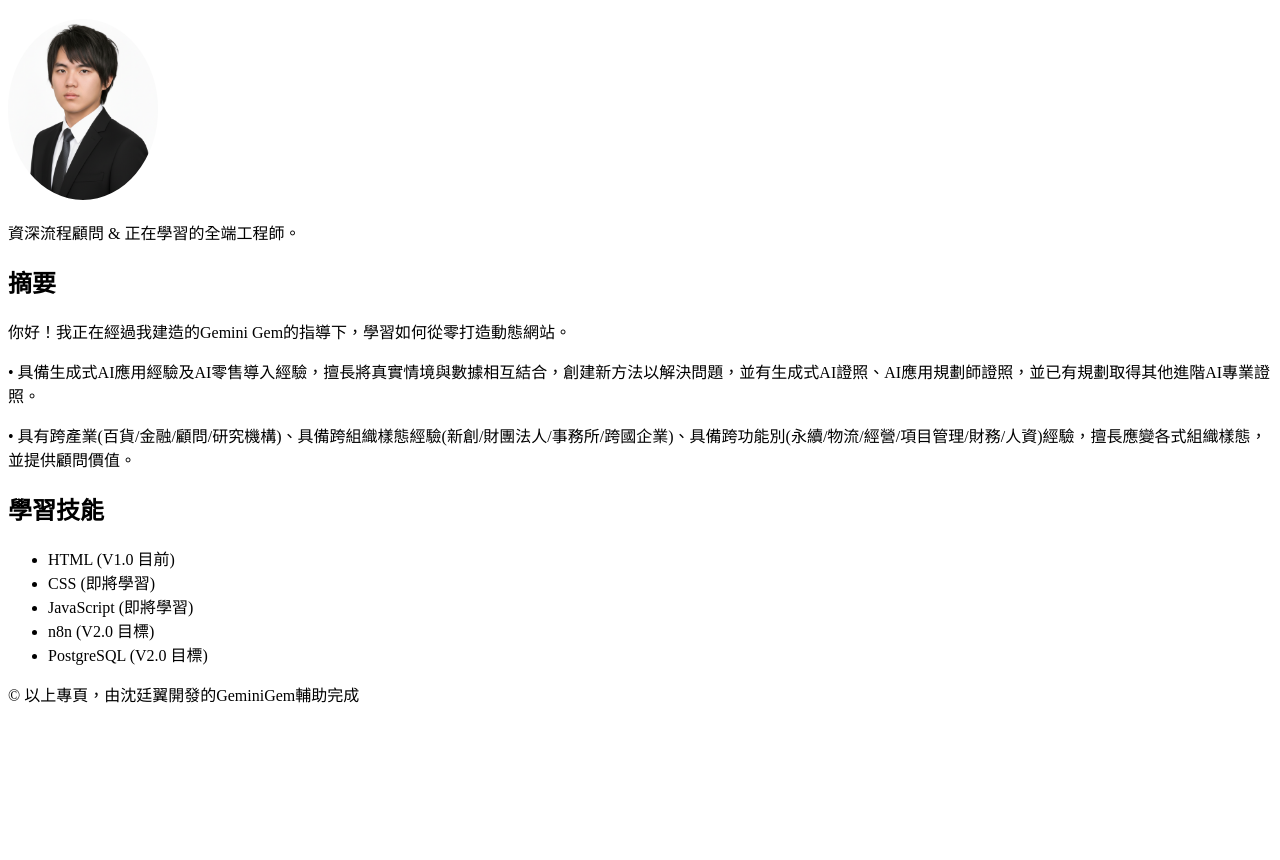
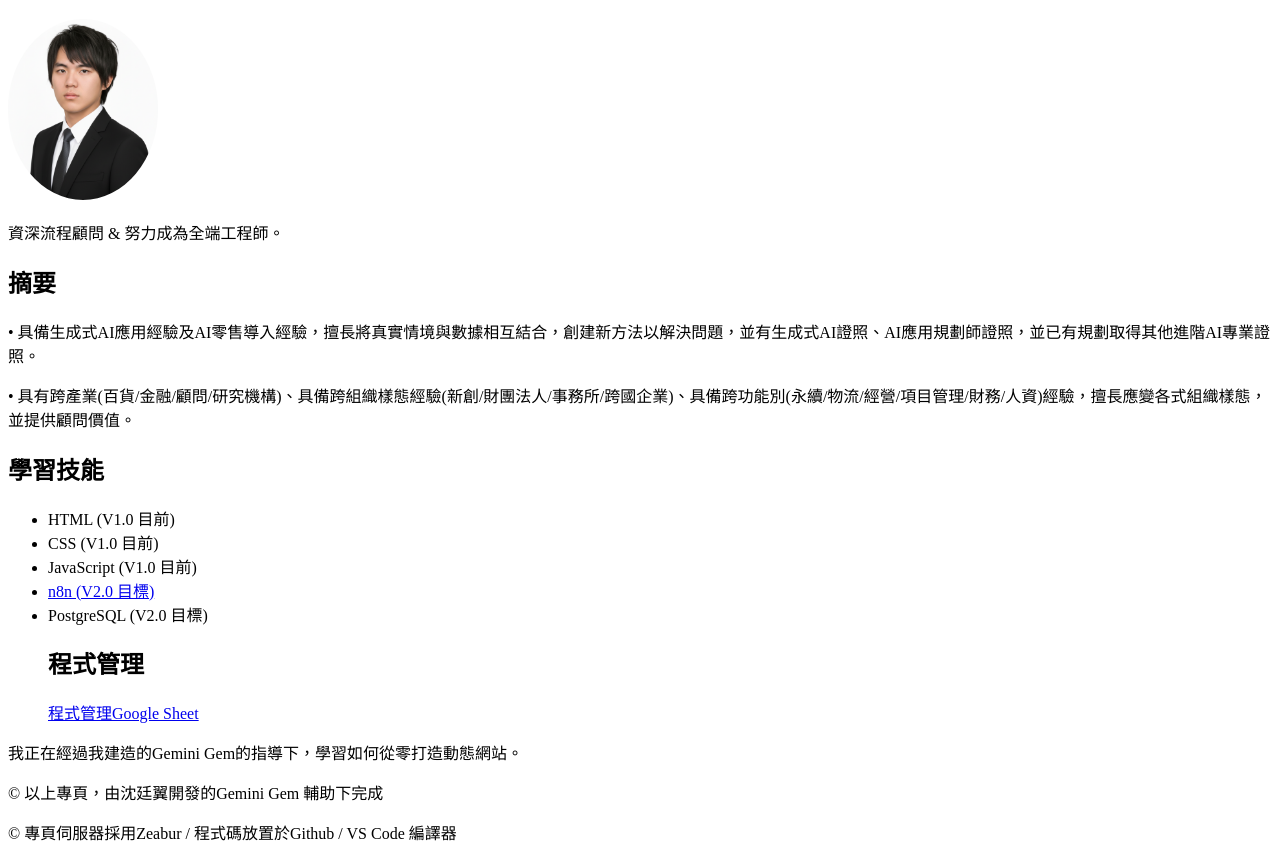
Before and after one commit to dksitn/my-resume-v1, a plain HTML site: page index.html in a window 1280 px wide. Shown: the part 70-930 px from the top of the page. Before the commit the page ends 800 px from the top, so only its background shows below. Drawn offline with Linux system fonts and the light colour scheme.

```diff
--- a/index.html
+++ b/index.html
@@ -3,43 +3,54 @@
  <head>
         <meta charset="UTF-8">
         <meta name="viewport" content="width=device-width, initial-scale=1.0">
-        <title>沈廷翼的履歷</title>
+        <title>沈廷翼的個人網頁</title>
 
         <link rel="stylesheet" href="style.css">
 
  </head>
 
-
-<body>
+ <body>
     <header>
         <h1>沈廷翼的履歷 V2.0</h1>
 
         <img id="profile-pic" src="images/my-photo.png" alt="沈廷翼的大頭貼">
-         <p>資深流程顧問 & 正在學習的全端工程師。</p>
+         <p>資深流程顧問 & 努力成為全端工程師。</p>
+
     </header>
 
     <main>
         <section>
             <h2>摘要</h2>
-            <p>你好！我正在經過我建造的Gemini Gem的指導下，學習如何從零打造動態網站。</p>
-            <p>• 具備生成式AI應用經驗及AI零售導入經驗，擅長將真實情境與數據相互結合，創建新方法以解決問題，並有生成式AI證照、AI應用規劃師證照，並已有規劃取得其他進階AI專業證照。</p>
-            <p>• 具有跨產業(百貨/金融/顧問/研究機構)、具備跨組織樣態經驗(新創/財團法人/事務所/跨國企業)、具備跨功能別(永續/物流/經營/項目管理/財務/人資)經驗，擅長應變各式組織樣態，並提供顧問價值。 </p>   </section>
-        <section>
+                <p>• 具備生成式AI應用經驗及AI零售導入經驗，擅長將真實情境與數據相互結合，創建新方法以解決問題，並有生成式AI證照、AI應用規劃師證照，並已有規劃取得其他進階AI專業證照。</p>
+                <p>• 具有跨產業(百貨/金融/顧問/研究機構)、具備跨組織樣態經驗(新創/財團法人/事務所/跨國企業)、具備跨功能別(永續/物流/經營/項目管理/財務/人資)經驗，擅長應變各式組織樣態，並提供顧問價值。 </p>   </section>
+
             <h2>學習技能</h2>
             <ul>
                 <li>HTML (V1.0 目前)</li>
-                <li>CSS (即將學習)</li>
-                <li>JavaScript (即將學習)</li>
-                <li>n8n (V2.0 目標)</li>
+                <li>CSS (V1.0 目前)</li>
+                <li>JavaScript (V1.0 目前)</li>
+                <li>
+                    <a href="https://n8n.io/" target="_blank">
+
+                        n8n (V2.0 目標)
+
+                    </a></li>
                 <li>PostgreSQL (V2.0 目標)</li>
-            </ul>
+            <h2>程式管理</h2>
+            <p>
+                <a href="https://docs.google.com/spreadsheets/d/1qx-tg1iESLvMIzAHGmce6QGBZkeyQlDdSoNakoJeFhQ/edit?gid=0#gid=0" target="_blank">
+                    程式管理Google Sheet</a>
+
+            </p>
         </section>
     </main>
 
     <footer>
-    <p>&copy; 以上專頁，由沈廷翼開發的GeminiGem輔助完成</p>
+    <p>我正在經過我建造的Gemini Gem的指導下，學習如何從零打造動態網站。</p>
+    <p>&copy; 以上專頁，由沈廷翼開發的Gemini Gem 輔助下完成</p>
+    <p>&copy; 專頁伺服器採用Zeabur / 程式碼放置於Github / VS Code 編譯器</p>
     </footer>
 
     <script src="main.js"></script>
-</body>
+ </body>
 </html>
--- a/main.js
+++ b/main.js
@@ -10,5 +10,5 @@
 profilePic.addEventListener('click', function() {
     // 步驟三：「...一旦『點擊』真的發生了，就執行『這個匿名函數 (function)』裡面的程式碼...」
     // (R6.2) 彈出一個「警告 (alert)」視窗，內容是 '你好！'
-    alert('你好！這是沈廷翼的大頭照！');
+    alert('訪客您好！這是沈廷翼的大頭照！');
 }); // <--- addEventListener 結束
```
Also changed, not shown: style.css (line endings or trailing spaces).
